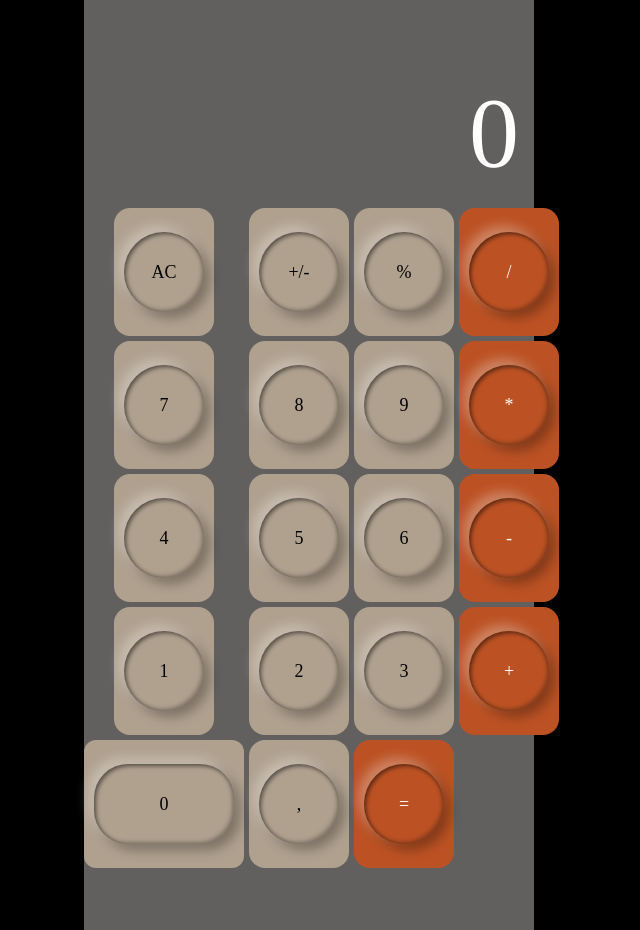
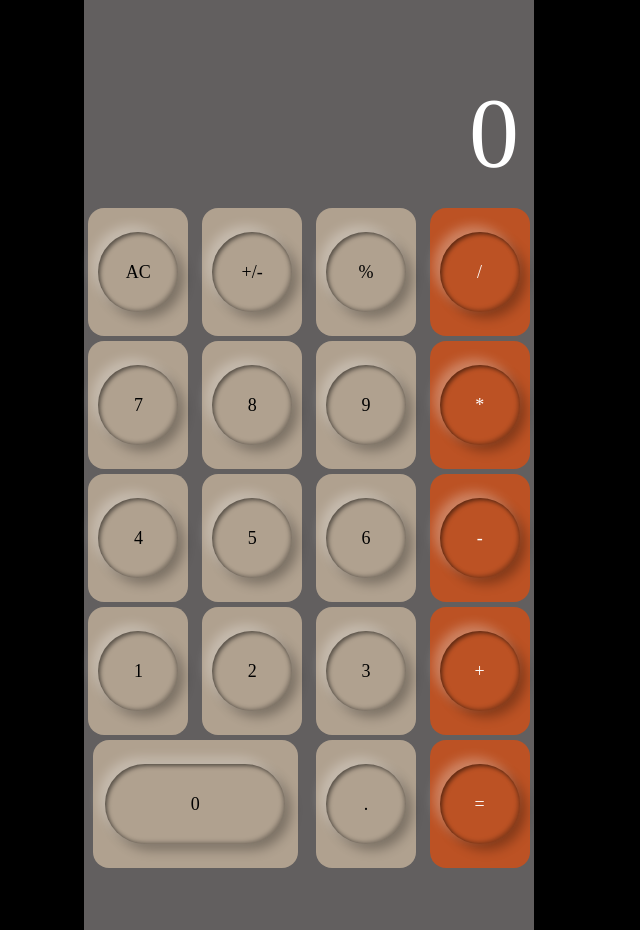
Before and after one commit to vlaskiri/Calculate, a plain HTML site: page index.html in a window 1280 px wide. Shown: the whole page, without its empty margins (331-971 px from the left). Drawn offline with Linux system fonts and the light colour scheme.

Commit message:
Project 1.3

```diff
--- a/index.html
+++ b/index.html
@@ -18,88 +18,86 @@
 
         <div class="parent-buttons">
 
-            <div class="background-btn">
+            <div class="background-btn ac">
                 <div class="btn ac">AC</div>
             </div>
 
-            <div class="background-btn">
+            <div class="background-btn plus-minus">
                 <div class="btn plus-minus">+/-</div>
             </div>
 
-            <div class="background-btn">
+            <div class="background-btn percent">
                 <div class="btn percent">%</div>
             </div>
 
-            <div class="background-btn red">
+            <div class="background-btn red division">
                 <div class="btn division bg-red">/</div>
             </div>
 
-            <div class="background-btn">
+            <div class="background-btn seven">
                 <div class="btn seven">7</div>
             </div>
 
-            <div class="background-btn">
+            <div class="background-btn eight">
                 <div class="btn eight">8</div>
             </div>
 
-            <div class="background-btn">
+            <div class="background-btn nine">
                 <div class="btn nine">9</div>
             </div>
 
-            <div class="background-btn red">
+            <div class="background-btn red multiply">
                 <div class="btn multiply bg-red">*</div>
             </div>
 
-            <div class="background-btn">
+            <div class="background-btn four">
                 <div class="btn four">4</div>
             </div>
 
-            <div class="background-btn">
+            <div class="background-btn five">
                 <div class="btn five">5</div>
             </div>
 
-            <div class="background-btn">
+            <div class="background-btn six">
                 <div class="btn six">6</div>
             </div>
 
-            <div class="background-btn red">
+            <div class="background-btn red minus">
                 <div class="btn minus bg-red">-</div>
             </div>
 
-            <div class="background-btn">
+            <div class="background-btn one">
                 <div class="btn one">1</div>
             </div>
 
-            <div class="background-btn">
+            <div class="background-btn two">
                 <div class="btn two">2</div>
             </div>
 
-            <div class="background-btn">
+            <div class="background-btn three">
                 <div class="btn three">3</div>
             </div>
 
-            <div class="background-btn red">
+            <div class="background-btn red plus">
                 <div class="btn plus bg-red">+</div>
             </div>
 
-            <div class="background-btn-zero">
+            <div class="background-btn-zero zero">
                 <div class="btn zero">0</div>
             </div>
 
-            <div class="background-btn">
-                <div class="btn dot">,</div>
+            <div class="background-btn dot">
+                <div class="btn dot">.</div>
             </div>
 
-            <div class="background-btn red">
+            <div class="background-btn red equal">
                 <div class="btn equal bg-red">=</div>
             </div>
-
         </div>
-
     </div>
-
 </main>
 
 <script src="index.js"></script>
+
 </body>
 </html>
--- a/index.js
+++ b/index.js
@@ -3,7 +3,7 @@ let b = '' // second number
 let sign = '' // operation
 let result = false;
 
-const digit = ['0', '1', '2', '3', '4', '5', '6', '7', '8', '9', ','];
+const digit = ['0', '1', '2', '3', '4', '5', '6', '7', '8', '9', '.'];
 const action = ['-', '+', '*', '/']
 
 // результат на экране
@@ -31,7 +31,7 @@ document.querySelector('.parent-buttons').onclick = (event) => {
     // получаю нажатую кнопку
     const key = event.target.textContent;
 
-    // если нажата клавиша 0-9 или ,
+    // если нажата клавиша 0-9 или .
     if (digit.includes(key)) {
         if (b === '' && sign === '') {
             a += key;
--- a/styles/index.css
+++ b/styles/index.css
@@ -33,6 +33,18 @@ main {
     font-size: 100px;
 }
 
+.parent-buttons {
+    display: grid;
+    grid-template-areas:
+            'ac plus-minus percent division'
+            'seven eight nine multiply'
+            'four five six minus'
+            'one two three plus'
+            'zero zero dot equal';
+    grid-gap: 5px;
+    justify-items: center;
+}
+
 .background-btn {
     display: grid;
     width: 100px;
@@ -43,12 +55,17 @@ main {
 
 .background-btn-zero {
     display: grid;
-    width: 160px;
-    padding: 24px 10px;
+    justify-content: center;
+    justify-items: center;
+    padding: 24px;
     background: #B0A18F;
-    border-radius: 12px;
 }
 
+.background-btn-zero.zero {
+    grid-area: zero;
+    width: 205px;
+    border-radius: 16px;
+}
 
 .background-btn.red {
     background: #BC5224;
@@ -57,18 +74,6 @@ main {
 .btn.bg-red {
     background: #BC5224;
     color: white;
-}
-
-.parent-buttons {
-    display: grid;
-    grid-template-areas:
-            'ac plus-minus percent division'
-            'seven eight nine multiply'
-            'four five six minus'
-            'one two three plus'
-            'zero zero dot equal';
-    grid-gap: 5px;
-    justify-items: center;
 }
 
 .btn {
@@ -88,9 +93,8 @@ main {
 }
 
 .btn.zero {
-    grid-area: zero;
-    width: 140px;
-    border-radius: 34px;
+    width: 180px;
+    border-radius: 40px;
 }
 
 .btn:hover {
@@ -100,108 +104,3 @@ main {
 .btn:active {
     filter: brightness(90%);
 }
-
-/*.btn-zero {*/
-/*    font-size: 16px;*/
-/*    width: 200px;*/
-/*    height: 80px;*/
-/*    display: flex;*/
-/*    justify-content: center;*/
-/*    align-items: center;*/
-/*    background: #B0A18F;*/
-/*    border-radius: 100px;*/
-/*    box-shadow:*/
-/*            -6px -6px 12px rgba(255, 255, 255, 0.3),*/
-/*            6px 6px 12px rgba(0, 0, 0, 0.3),*/
-/*            inset 2px 2px 4px rgba(0, 0, 0, 0.5),*/
-/*            inset -2px -2px 4px rgba(0, 0, 0, 0.25);*/
-
-/*}*/
-/*.ac {*/
-/*    grid-area: 1 / 1 / 2 / 2;*/
-/*}*/
-
-/*.plus-minus {*/
-/*    grid-area: 1 / 2 / 2 / 3;*/
-/*}*/
-
-/*.percent {*/
-/*    grid-area: 1 / 3 / 2 / 4;*/
-/*}*/
-
-/*.division {*/
-/*    color: white;*/
-/*    grid-area: 1 / 4 / 2 / 5;*/
-/*    background: #BC5224;*/
-/*}*/
-
-/*.seven {*/
-/*    grid-area: 2 / 1 / 3 / 2;*/
-/*}*/
-
-/*.eight {*/
-/*    grid-area: 2 / 2 / 3 / 3;*/
-/*}*/
-
-/*.nine {*/
-/*    grid-area: 2 / 3 / 3 / 4;*/
-/*}*/
-
-/*.multiply {*/
-/*    color: white;*/
-/*    grid-area: 2 / 4 / 3 / 5;*/
-/*    background: #BC5224;*/
-/*}*/
-
-/*.four {*/
-/*    grid-area: 3 / 1 / 4 / 2;*/
-/*}*/
-
-/*.five {*/
-/*    grid-area: 3 / 2 / 4 / 3;*/
-/*}*/
-
-/*.six {*/
-/*    grid-area: 3 / 3 / 4 / 4;*/
-/*}*/
-
-/*.minus {*/
-/*    color: white;*/
-/*    grid-area: 3 / 4 / 4 / 5;*/
-/*    background: #BC5224;*/
-/*}*/
-
-/*.one {*/
-/*    grid-area: 4 / 1 / 5 / 2;*/
-/*}*/
-
-/*.two {*/
-/*    grid-area: 4 / 2 / 5 / 3;*/
-/*}*/
-
-/*.three {*/
-/*    grid-area: 4 / 3 / 5 / 4;*/
-/*}*/
-
-/*.plus {*/
-/*    color: white;*/
-/*    grid-area: 4 / 4 / 5 / 5;*/
-/*    background: #BC5224;*/
-/*}*/
-
-/*.zero {*/
-/*    grid-area: 5 / 1 / 6 / 3;*/
-/*    width: 214px;*/
-/*    height: 128px;*/
-/*    border-radius: 16px;*/
-/*}*/
-
-/*.dot {*/
-/*    grid-area: 5 / 3 / 6 / 4;*/
-/*}*/
-
-/*.equal {*/
-/*    color: white;*/
-/*    grid-area: 5 / 4 / 6 / 5;*/
-/*    background: #BC5224;*/
-/*}*/
```
